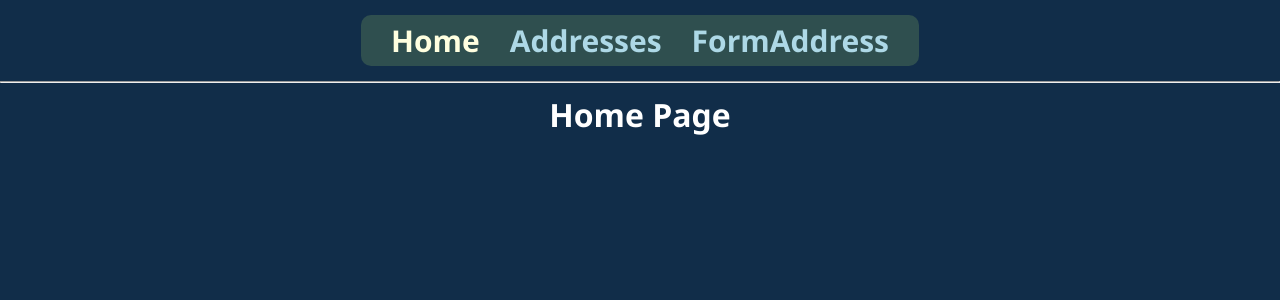
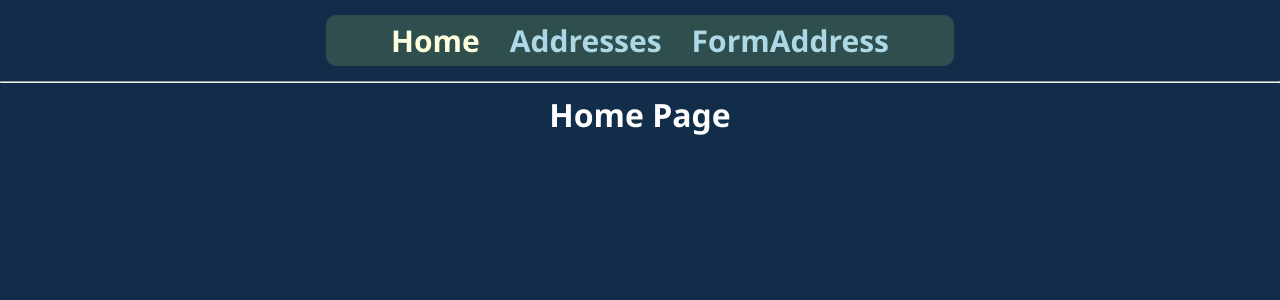
Before and after one commit to KusmiiVasyl/AddressDataReact, a React (Create React App) app: page / in a window 1280 px wide. Shown: the top 300 px of the page. Built offline with nearby package versions, Linux system fonts and the light colour scheme.

Commit message:
Create NotFOund Component

```diff
--- a/src/App.js
+++ b/src/App.js
@@ -1,5 +1,6 @@
 import './App.css';
-import {MainLayout} from "./components/layouts/MainLayout";
+import {MainLayout} from "./layouts/MainLayout";
+
 
 function App() {
     return (
--- a/src/components/HomePage/Home.jsx
+++ b/src/components/HomePage/HomePage.jsx
@@ -1,8 +1,8 @@
-import './Home.css'
+import './HomePage.css'
 import {NavLink} from "react-router-dom";
 
 
-export const Home = ()=> {
+export const HomePage = ()=> {
 
     return (
         <h1>Home Page</h1>
--- a/src/components/HomePage/index.js
+++ b/src/components/HomePage/index.js
@@ -1 +1 @@
-export * from './Home'
+export * from './HomePage'
--- a/src/components/Menu/Menu.css
+++ b/src/components/Menu/Menu.css
@@ -1,6 +1,6 @@
 .navAddressMenu {
     margin: 15px auto;
-    padding: 5px 15px;
+    padding: 5px 50px;
     background-color: darkslategray;
     width: fit-content;
     border-radius: 10px;
--- /dev/null
+++ b/src/components/NotFound/NotFound.jsx
@@ -0,0 +1,10 @@
+import './NotFound.css'
+import {NavLink} from "react-router-dom";
+
+
+export const NotFound = ()=> {
+
+    return (
+        <h1>Page not found!</h1>
+    )
+}
--- /dev/null
+++ b/src/components/NotFound/index.js
@@ -0,0 +1 @@
+export * from './NotFound'
--- a/src/index.js
+++ b/src/index.js
@@ -4,9 +4,10 @@ import React from 'react';
 import ReactDOM from 'react-dom/client';
 import './index.css';
 import App from "./App";
-import {Home} from "./components/HomePage";
 import {ListAddresses} from "./components/ListAddresses";
 import {FormAddress} from "./components/FormAddress";
+import {NotFound} from "./components/NotFound";
+import {HomePage} from "./components/HomePage";
 
 const root = ReactDOM.createRoot(document.getElementById('root'));
 root.render(
@@ -14,9 +15,10 @@ root.render(
         <BrowserRouter>
             <Routes>
                 <Route path="/" element={<App/>}>
-                    <Route index element={<Home/>}/>
+                    <Route index element={<HomePage/>}/>
                     <Route path="addresses" element={<ListAddresses/>}/>
                     <Route path="formAddress" element={<FormAddress/>}/>
+                    <Route path="*" element={<NotFound/>}/>
                 </Route>
             </Routes>
         </BrowserRouter>
--- a/src/components/layouts/MainLayout.jsx
+++ b/src/layouts/MainLayout.jsx
@@ -1,5 +1,5 @@
 import {Outlet} from "react-router-dom";
-import {Menu} from "../Menu";
+import {Menu} from "../components/Menu";
 
 
 export const MainLayout = () => {
```
Also changed, not shown: src/components/HomePage/HomePage.css (added), src/components/NotFound/NotFound.css (added).
